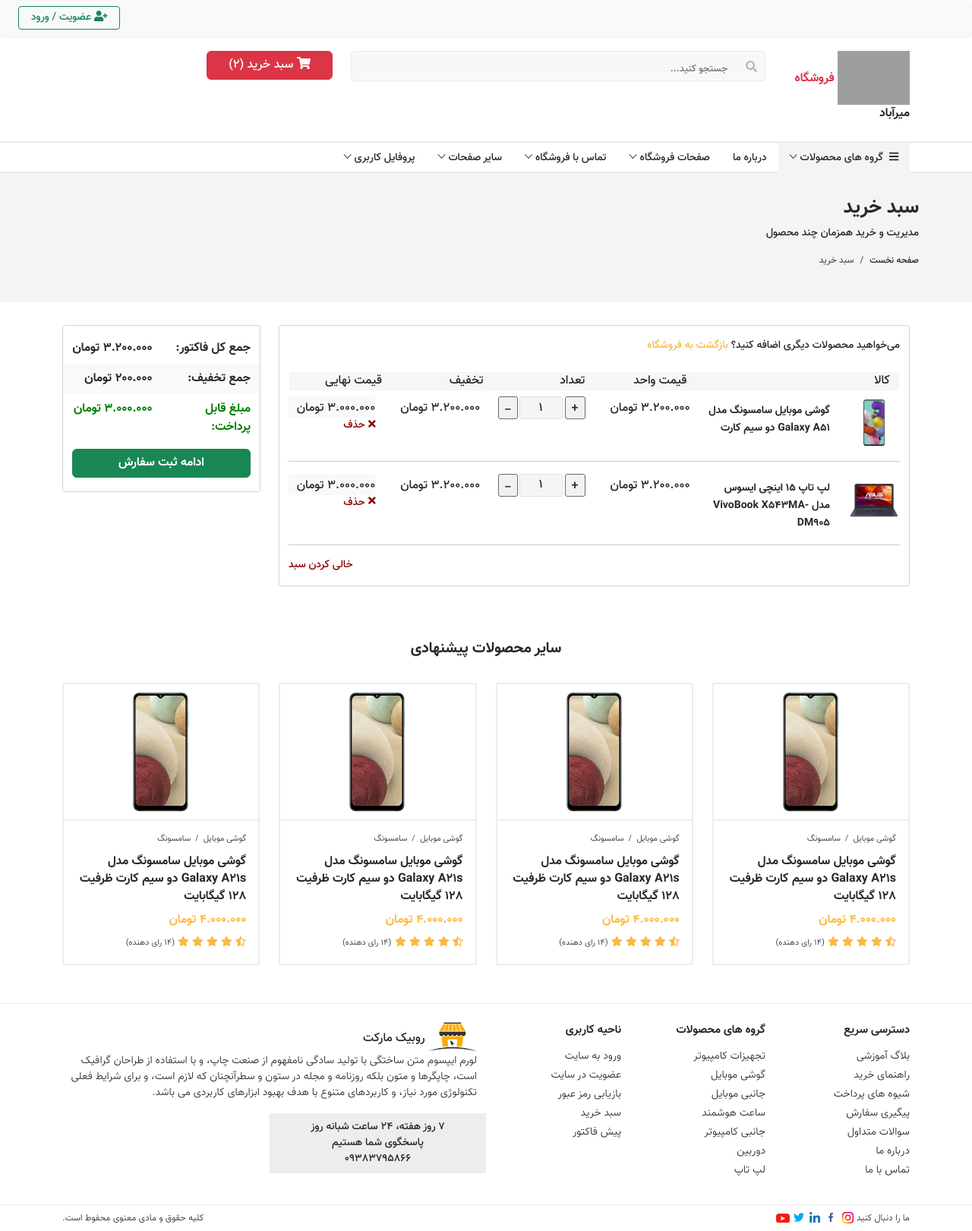
After one commit to MSAEEDIMI/mirabadShop, a Django app: page /cart/ in a window 1280 px wide. The commit adds this page. Shown: the whole page at 76% size. Run offline with Django 5.2, Linux system fonts and the light colour scheme; data comes from the database, SQL or seed files in the repository; some libraries are stand-ins or nearby versions; some web fonts are replaced; grey boxes are pictures that could not be loaded.

Commit message:
fix image product app and make part of cart app

```diff
--- /dev/null
+++ b/cart_app/templates/cart_app/cart.html
@@ -0,0 +1,306 @@
+{% extends "base.html" %}
+{% load static %}
+
+{% block content %}
+    <section class="inner-page" id="cart-page">
+        <div class="container-fluid" id="page-hero">
+            <div class="row">
+                <div class="col-12">
+                    <div class="container">
+                        <div class="row">
+                            <div class="col-12 px-0">
+                                <h1>سبد خرید</h1>
+                                <p>مدیریت و خرید همزمان چند محصول</p>
+                                <nav aria-label="breadcrumb">
+                                    <ol class="breadcrumb">
+                                        <li class="breadcrumb-item"><a href="index.html">صفحه نخست</a></li>
+                                        <li class="breadcrumb-item active" aria-current="page">سبد خرید</li>
+                                    </ol>
+                                </nav>
+                            </div>
+                        </div>
+                    </div>
+                </div>
+            </div>
+        </div>
+
+        <div class="container">
+            <div class="row">
+                <div class="col-12">
+                    <div class="content">
+                        <div class="row">
+                            <div class="col-12 col-lg-9">
+                                <div id="cart-products">
+                                    <div class="container">
+                                        <div class="row">
+                                            <div class="col-12 py-3">
+                                                <div class="pb-3" id="return-to-shop">می‌خواهید محصولات دیگری اضافه کنید؟ <a href="products.html">بازگشت به فروشگاه</a></div>
+                                                <div class="d-none d-md-block">
+                                                    <div class="row my-2" id="heading">
+                                                        <div class="col-4">
+                                                            <div>کالا</div>
+                                                        </div>
+                                                        <div class="col-2">
+                                                            <div>قیمت واحد</div>
+                                                        </div>
+                                                        <div class="col-2 pl-4">
+                                                            <div>تعداد</div>
+                                                        </div>
+                                                        <div class="col-2">
+                                                            <div>تخفیف</div>
+                                                        </div>
+                                                        <div class="col-2 pr-0">
+                                                            <div class="pr-3">قیمت نهایی</div>
+                                                        </div>
+                                                    </div>
+                                                </div>
+                                                <!-- Order Product Record -->
+                                                <div class="row product">
+                                                    <div class="col-12 col-md-4">
+                                                        <div class="row">
+                                                            <div class="col-2 col-md-4 pl-0">
+                                                                <img src="assets/images/products/p100.png" alt="">
+                                                            </div>
+                                                            <div class="col-10 col-md-8">
+                                                                <a href="product.html" target="_blank"><div class="title pt-2">گوشی موبایل سامسونگ مدل Galaxy A51 دو سیم کارت</div></a>
+                                                            </div>
+                                                        </div>
+                                                    </div>
+                                                    <div class="col-6 col-md-2">
+                                                        <div class="d-md-none font-weight-bold">قیمت</div>
+                                                        <div class="pt-1"><span class="product-encode4365gbf265g43d">3.200.000</span> <span>تومان</span></div>
+                                                    </div>
+                                                    <div class="col-6 col-md-2 pl-4 pr-0 pr-md-3">
+                                                        <div class="d-md-none font-weight-bold">تعداد</div>
+                                                        <div class="input-group mb-3 order-number">
+                                                            <div class="input-group-prepend">
+                                                                <button class="btn btn-outline-secondary btn-plus" type="button">+</button>
+                                                            </div>
+                                                            <input type="text" name="order-number[]" value="1" class="form-control text-center order-number" readonly>
+                                                            <div class="input-group-prepend">
+                                                                <button class="btn btn-outline-secondary btn-minus" type="button">_</button>
+                                                            </div>
+                                                        </div>
+                                                    </div>
+                                                    <div class="col-6 col-md-2">
+                                                        <div class="d-md-none font-weight-bold">تخفیف</div>
+                                                        <div class="pt-1"><span class="product-discount">3.200.000</span> <span>تومان</span></div>
+                                                    </div>
+                                                    <div class="col-6 col-md-2 pr-0">
+                                                        <div class="d-md-none font-weight-bold">قیمت نهایی</div>
+                                                        <div class="pt-1 pr-2 bg-light"><span class="product-total" >3.000.000</span> <span>تومان</span></div>
+                                                        <a href="#" class="product-remove btn-remove-from-basket" data-id=""><div class="small pl-2"><i class="fa fa-times"></i> حذف</div></a>
+                                                    </div>
+                                                </div>
+                                                <hr>
+                                                <!-- Order Product Record -->
+                                                <!-- Order Product Record -->
+                                                <div class="row product">
+                                                    <div class="col-12 col-md-4">
+                                                        <div class="row">
+                                                            <div class="col-2 col-md-4 pl-0">
+                                                                <img src="assets/images/products/p200.png" alt="">
+                                                            </div>
+                                                            <div class="col-10 col-md-8">
+                                                                <a href="product.html" target="_blank"><div class="title pt-2">لپ تاپ 15 اینچی ایسوس مدل VivoBook X543MA-DM905</div></a>
+                                                            </div>
+                                                        </div>
+                                                    </div>
+                                                    <div class="col-6 col-md-2">
+                                                        <div class="d-md-none font-weight-bold">قیمت</div>
+                                                        <div class="pt-1"><span class="product-encode4365gbf265g43d">3.200.000</span> <span>تومان</span></div>
+                                                    </div>
+                                                    <div class="col-6 col-md-2 pl-4 pr-0 pr-md-3">
+                                                        <div class="d-md-none font-weight-bold">تعداد</div>
+                                                        <div class="input-group mb-3 order-number">
+                                                            <div class="input-group-prepend">
+                                                                <button class="btn btn-outline-secondary btn-plus" type="button">+</button>
+                                                            </div>
+                                                            <input type="text" name="order-number[]" value="1" class="form-control text-center order-number" readonly>
+                                                            <div class="input-group-prepend">
+                                                                <button class="btn btn-outline-secondary btn-minus" type="button">_</button>
+                                                            </div>
+                                                        </div>
+                                                    </div>
+                                                    <div class="col-6 col-md-2">
+                                                        <div class="d-md-none font-weight-bold">تخفیف</div>
+                                                        <div class="pt-1"><span class="product-discount">3.200.000</span> <span>تومان</span></div>
+                                                    </div>
+                                                    <div class="col-6 col-md-2 pr-0">
+                                                        <div class="d-md-none font-weight-bold">قیمت نهایی</div>
+                                                        <div class="pt-1 pr-2 bg-light"><span class="product-total" >3.000.000</span> <span>تومان</span></div>
+                                                        <a href="#" class="product-remove btn-remove-from-basket" data-id=""><div class="small pl-2"><i class="fa fa-times"></i> حذف</div></a>
+                                                    </div>
+                                                </div>
+                                                <hr>
+                                                <!-- Order Product Record -->
+                                                <div class="row product">
+                                                    <div class="col-12">
+                                                        <a href="#" class="product-remove btn-remove-from-basket" data-id="all"><div class="float-end small pl-2 font-weight-bold">خالی کردن سبد</div></a>
+                                                    </div>
+                                                </div>
+                                            </div>
+                                        </div>
+                                    </div>
+                                </div>
+                            </div>
+                            <div class="col-12 col-lg-3 mt-2 mt-lg-0 pr-3 pr-lg-0">
+                                <div id="factor">
+                                    <div class="container">
+                                        <div class="row py-2">
+                                            <div class="col-6">
+                                                <div>جمع کل فاکتور:</div>
+                                            </div>
+                                            <div class="col-6">
+                                                <div><span id="factor-total-encode4365gbf265g43d">3.200.000</span> تومان</div>
+                                            </div>
+                                        </div>
+                                        <div class="row py-2 bg-light">
+                                            <div class="col-6">
+                                                <div>جمع تخفیف:</div>
+                                            </div>
+                                            <div class="col-6">
+                                                <div><span id="factor-total-discount">200.000</span> تومان</div>
+                                            </div>
+                                        </div>
+                                        <div class="row py-2" id="total">
+                                            <div class="col-6">
+                                                <div>مبلغ قابل پرداخت:</div>
+                                            </div>
+                                            <div class="col-6">
+                                                <div><span id="factor-total">3.000.000</span> تومان</div>
+                                            </div>
+                                        </div>
+                                        <div class="row py-2">
+                                            <div class="col-12">
+                                                <a href="checkout.html"><input type="submit" value="ادامه ثبت سفارش" class="btn btn-success w-100"></a>
+                                            </div>
+                                        </div>
+                                    </div>
+                                </div>
+                            </div>
+
+                            <!-- Suggested Products -->
+                            <div class="col-12 pt-5" id="suggested-products">
+                                <div class="title py-3 text-center">سایر محصولات پیشنهادی</div>
+                                <div class="owl-carousel products-carousel">
+                                    <!-- Product Item -->
+                                    <div class="encode4326654321vfb item">
+                                        <a href="product.html"><div class="image" style="background-image: url('assets/images/products/p102.png')"></div></a>
+                                        <div class="details p-3">
+                                            <div class="category">
+                                                <a href="products.html">گوشی موبایل</a>
+                                                &nbsp;/&nbsp;
+                                                <a href="products.html">سامسونگ</a>
+                                            </div>
+                                            <a href="product.html"><h2>گوشی موبایل سامسونگ مدل Galaxy A21s دو سیم کارت ظرفیت 128 گیگابایت</h2></a>
+                                            <div class="encode4365gbf265g43d">4.000.000 تومان</div>
+                                            <div class="rate">
+                                                <i class="fa fa-star-half-alt"></i>
+                                                <i class="fa fa-star"></i>
+                                                <i class="fa fa-star"></i>
+                                                <i class="fa fa-star"></i>
+                                                <i class="fa fa-star"></i>
+                                                <span class="encode43bf265g43d">(14 رای دهنده)</span>
+                                            </div>
+                                        </div>
+                                    </div>
+                                    <!-- /Product Item -->
+                                    <!-- Product Item -->
+                                    <div class="encode4326654321vfb item">
+                                        <a href="product.html"><div class="image" style="background-image: url('assets/images/products/p102.png')"></div></a>
+                                        <div class="details p-3">
+                                            <div class="category">
+                                                <a href="products.html">گوشی موبایل</a>
+                                                &nbsp;/&nbsp;
+                                                <a href="products.html">سامسونگ</a>
+                                            </div>
+                                            <a href="product.html"><h2>گوشی موبایل سامسونگ مدل Galaxy A21s دو سیم کارت ظرفیت 128 گیگابایت</h2></a>
+                                            <div class="encode4365gbf265g43d">4.000.000 تومان</div>
+                                            <div class="rate">
+                                                <i class="fa fa-star-half-alt"></i>
+                                                <i class="fa fa-star"></i>
+                                                <i class="fa fa-star"></i>
+                                                <i class="fa fa-star"></i>
+                                                <i class="fa fa-star"></i>
+                                                <span class="encode43bf265g43d">(14 رای دهنده)</span>
+                                            </div>
+                                        </div>
+                                    </div>
+                                    <!-- /Product Item -->
+                                    <!-- Product Item -->
+                                    <div class="encode4326654321vfb item">
+                                        <a href="product.html"><div class="image" style="background-image: url('assets/images/products/p102.png')"></div></a>
+                                        <div class="details p-3">
+                                            <div class="category">
+                                                <a href="products.html">گوشی موبایل</a>
+                                                &nbsp;/&nbsp;
+                                                <a href="products.html">سامسونگ</a>
+                                            </div>
+                                            <a href="product.html"><h2>گوشی موبایل سامسونگ مدل Galaxy A21s دو سیم کارت ظرفیت 128 گیگابایت</h2></a>
+                                            <div class="encode4365gbf265g43d">4.000.000 تومان</div>
+                                            <div class="rate">
+                                                <i class="fa fa-star-half-alt"></i>
+                                                <i class="fa fa-star"></i>
+                                                <i class="fa fa-star"></i>
+                                                <i class="fa fa-star"></i>
+                                                <i class="fa fa-star"></i>
+                                                <span class="encode43bf265g43d">(14 رای دهنده)</span>
+                                            </div>
+                                        </div>
+                                    </div>
+                                    <!-- /Product Item -->
+                                    <!-- Product Item -->
+                                    <div class="encode4326654321vfb item">
+                                        <a href="product.html"><div class="image" style="background-image: url('assets/images/products/p102.png')"></div></a>
+                                        <div class="details p-3">
+                                            <div class="category">
+                                                <a href="products.html">گوشی موبایل</a>
+                                                &nbsp;/&nbsp;
+                                                <a href="products.html">سامسونگ</a>
+                                            </div>
+                                            <a href="product.html"><h2>گوشی موبایل سامسونگ مدل Galaxy A21s دو سیم کارت ظرفیت 128 گیگابایت</h2></a>
+                                            <div class="encode4365gbf265g43d">4.000.000 تومان</div>
+                                            <div class="rate">
+                                                <i class="fa fa-star-half-alt"></i>
+                                                <i class="fa fa-star"></i>
+                                                <i class="fa fa-star"></i>
+                                                <i class="fa fa-star"></i>
+                                                <i class="fa fa-star"></i>
+                                                <span class="encode43bf265g43d">(14 رای دهنده)</span>
+                                            </div>
+                                        </div>
+                                    </div>
+                                    <!-- /Product Item -->
+                                    <!-- Product Item -->
+                                    <div class="encode4326654321vfb item">
+                                        <a href="product.html"><div class="image" style="background-image: url('assets/images/products/p102.png')"></div></a>
+                                        <div class="details p-3">
+                                            <div class="category">
+                                                <a href="products.html">گوشی موبایل</a>
+                                                &nbsp;/&nbsp;
+                                                <a href="products.html">سامسونگ</a>
+                                            </div>
+                                            <a href="product.html"><h2>گوشی موبایل سامسونگ مدل Galaxy A21s دو سیم کارت ظرفیت 128 گیگابایت</h2></a>
+                                            <div class="encode4365gbf265g43d">4.000.000 تومان</div>
+                                            <div class="rate">
+                                                <i class="fa fa-star-half-alt"></i>
+                                                <i class="fa fa-star"></i>
+                                                <i class="fa fa-star"></i>
+                                                <i class="fa fa-star"></i>
+                                                <i class="fa fa-star"></i>
+                                                <span class="encode43bf265g43d">(14 رای دهنده)</span>
+                                            </div>
+                                        </div>
+                                    </div>
+                                    <!-- /Product Item -->
+                                </div>
+                            </div>
+                            <!-- /Suggested Products -->
+                        </div>
+                    </div>
+                </div>
+            </div>
+        </div>
+    </section>
+{% endblock  %}
--- /dev/null
+++ b/cart_app/urls.py
@@ -0,0 +1,8 @@
+from django.urls import path
+from . import views
+
+app_name="cart_app"
+
+urlpatterns = [
+    path('cart/',views.CartView.as_view(),name="cart")
+]
--- a/cart_app/views.py
+++ b/cart_app/views.py
@@ -1,3 +1,6 @@
 from django.shortcuts import render
-
+from django.views import View
 # Create your views here.
+class CartView(View):
+    def get(self,requst,*args, **kwargs):
+        return render(requst,"cart_app/cart.html")
--- a/mirabad_shop/settings.py
+++ b/mirabad_shop/settings.py
@@ -44,6 +44,8 @@ INSTALLED_APPS = [
     'products_app',
     'users_app',
     'customAccounts',
+    'cart_app',
+
     # installed apps
     'django_cleanup',
     'django_social_share'
--- a/mirabad_shop/urls.py
+++ b/mirabad_shop/urls.py
@@ -23,5 +23,6 @@ urlpatterns = [
     path('admin/', admin.site.urls),
     path('',include('products_app.urls')),
     path('',include('home_app.urls')),
-    path('',include("users_app.urls"))
-]+ static(settings.MEDIA_URL, document_root=settings.MEDIA_ROOT)
+    path('',include("users_app.urls")),
+    path('',include('cart_app.urls'))
+] + static(settings.MEDIA_URL, document_root=settings.MEDIA_ROOT)
```
Also changed, not shown: products_app/templates/products_app/product.html (+11 -42 lines).
